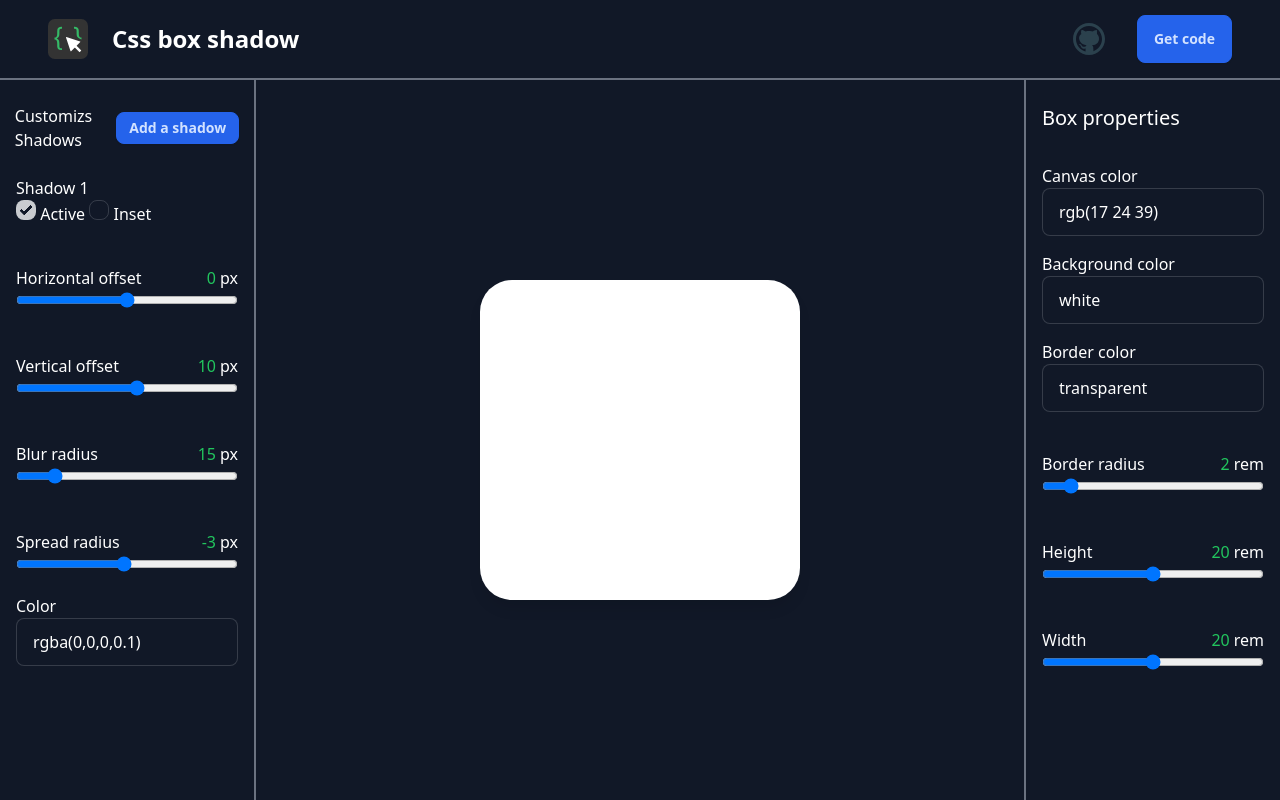
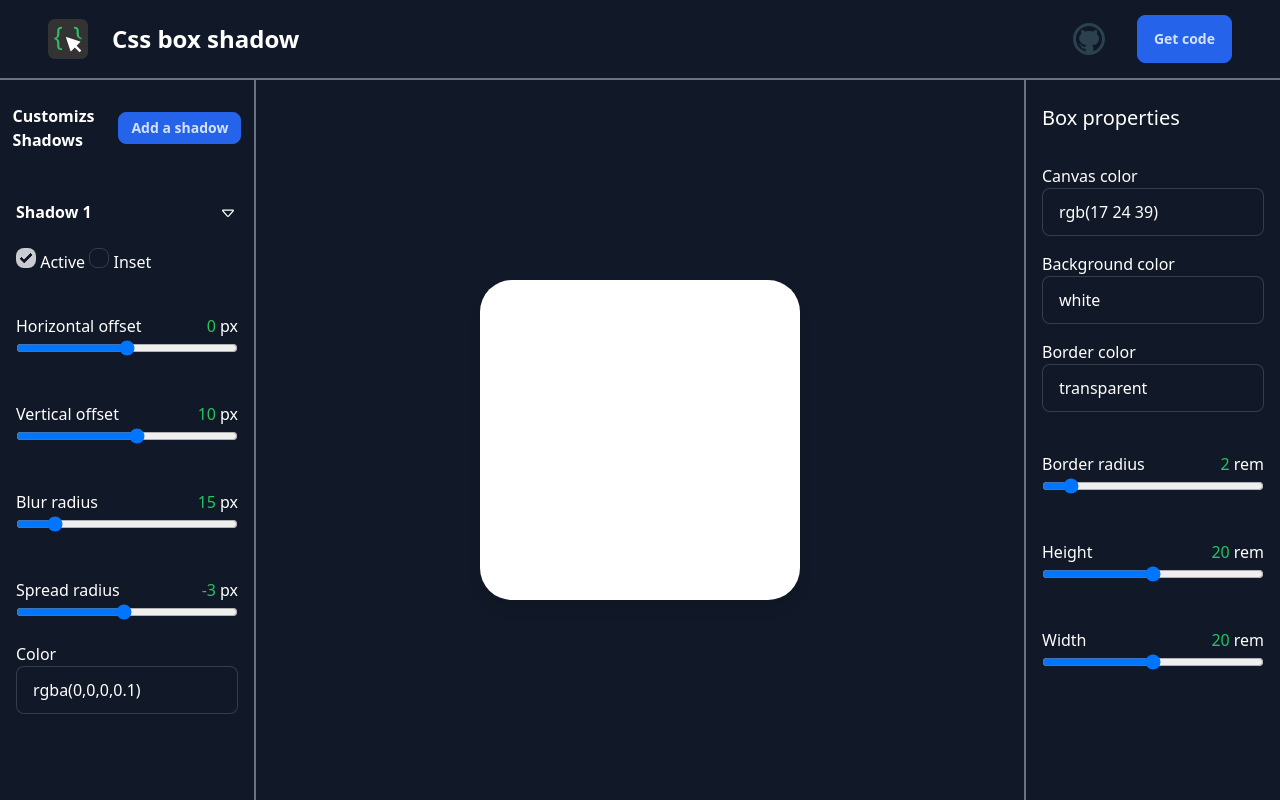
Before and after one commit to fedevcoding/box-shadow-generator, a Svelte app: page / in a window 1280 px wide. Both pictures are taken after a click on the button "Add a shadow". Built offline with nearby package versions, Linux system fonts and the light colour scheme.

Commit message:
add collapse shadow

```diff
--- a/src/components/LeftSidebar.svelte
+++ b/src/components/LeftSidebar.svelte
@@ -1,6 +1,7 @@
 <script lang="ts">
  import { defaultShadow } from "../defaultvalues";
  import type { Shadow } from "../types";
+ import caret from "../assets/caret-right.svg";
 
  export let shadows: Shadow[];
 
@@ -14,7 +15,7 @@
  class="w-[20vw] border-r-2 border-r-gray-500 px-4 py-6 overflow-y-scroll"
 >
  <div class="flex items-center justify-center gap-6 pb-6">
-  <h1>Customizs Shadows</h1>
+  <h1 class="font-bold">Customizs Shadows</h1>
   <button class="d-btn d-btn-primary d-btn-sm" on:click={addShadow}>
    Add a shadow
   </button>
@@ -22,9 +23,24 @@
 
  {#each shadows as shadow, i (i)}
   <div>
-   <h1>
+   <button
+    on:click={() => (shadow.collapse = !shadow.collapse)}
+    class="w-full py-6"
+   >
+    <div class="flex items-center justify-between">
+     <h1 class="font-semibold">
       Shadow {i + 1}
      </h1>
+     <img
+      src={caret}
+      alt="caret"
+      class="caret"
+      id={shadow.collapse ? "collapse" : ""}
+     />
+    </div>
+   </button>
+
+   <div class="options-wrapper mb-16" id={shadow.collapse ? "collapse" : ""}>
     <input
      type="checkbox"
      checked={shadow.active}
@@ -77,7 +93,8 @@
       max="100"
       value={shadow.verticalOffset}
       class="range w-full"
-     on:input={(e) => (shadow.verticalOffset = parseInt(e.currentTarget.value))}
+      on:input={(e) =>
+       (shadow.verticalOffset = parseInt(e.currentTarget.value))}
      />
     </div>
 
@@ -127,6 +144,7 @@
      on:input={(e) => (shadow.color = e.currentTarget.value)}
     />
    </div>
+  </div>
  {/each}
 </aside>
 
@@ -147,4 +165,21 @@
  aside::-webkit-scrollbar-thumb {
   background-color: #575757;
  }
+
+ .caret {
+  width: 20px;
+  transform: rotate(90deg);
+  transition: all 100ms linear;
+ }
+ .caret#collapse {
+  transform: rotate(0);
+ }
+
+ .options-wrapper {
+  display: block;
+ }
+
+ .options-wrapper#collapse {
+  display: none;
+ }
 </style>
--- a/src/defaultvalues.ts
+++ b/src/defaultvalues.ts
@@ -17,4 +17,5 @@ export const defaultShadow: Shadow = {
  blurRadius: 15,
  spreadRadius: -3,
  color: "rgba(0,0,0,0.1)",
+ collapse: false,
 };
--- a/src/types.ts
+++ b/src/types.ts
@@ -6,6 +6,7 @@ export type Shadow = {
  blurRadius: number;
  spreadRadius: number;
  color: string;
+ collapse: boolean;
 };
 
 export type BoxProperties = {
```
Also changed, not shown: src/assets/caret-right.svg (added). Lines whose indentation alone changed are shown as unchanged.
